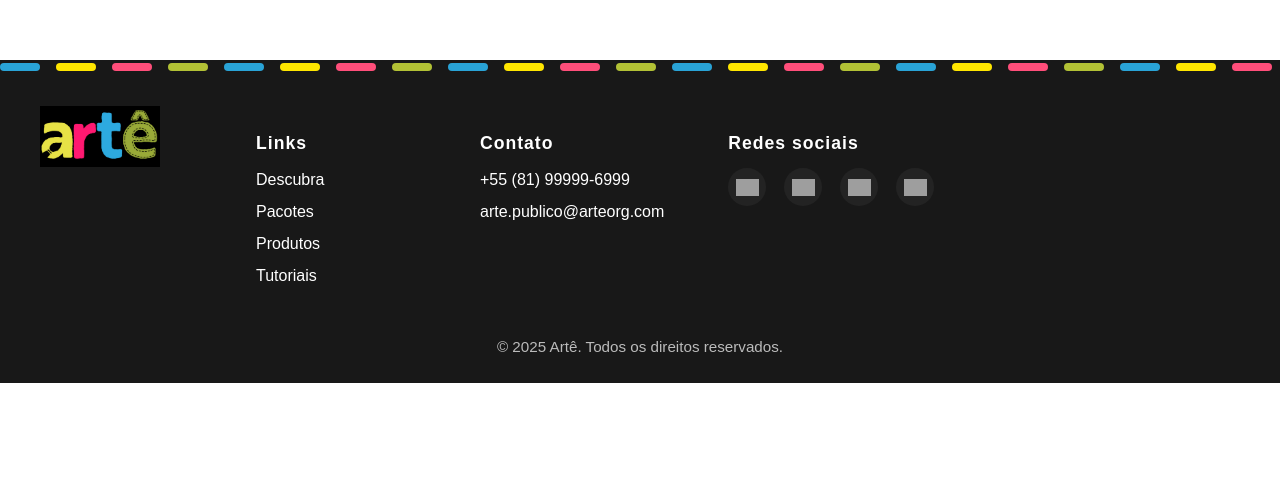
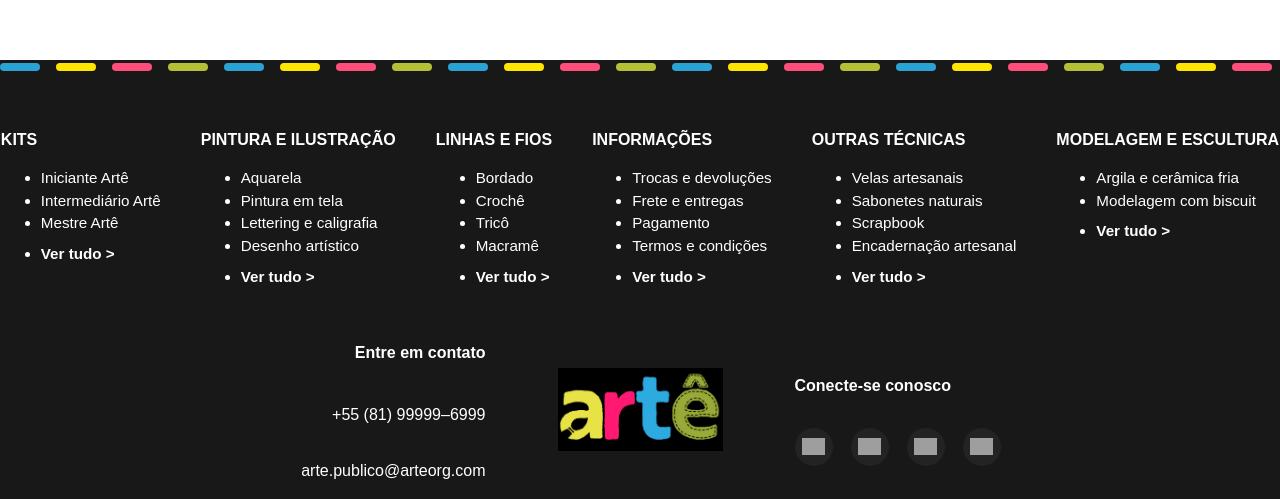
Before and after one commit to gugalaporte/ecommerceArte, a React (Vite) app in the folder arte-ecommerce/: page / in a window 1280 px wide. Shown: the part 1157-1656 px from the top of the page. Before the commit the page ends 1540 px from the top, so only its background shows below. Built offline with nearby package versions, Linux system fonts and the light colour scheme; grey boxes are pictures that could not be loaded.

Commit message:
rodape novo

```diff
--- a/arte-ecommerce/src/components/Footer.css
+++ b/arte-ecommerce/src/components/Footer.css
@@ -225,10 +225,24 @@
 }
 
 .footer-novo-social {
+  flex: 0 0 260px;
+  min-width: 160px;
   display: flex;
+  flex-direction: column;
+  align-items: flex-start;
+  margin-left: 32px;
+  text-align: left;
+}
+
+.footer-novo-social-icons {
+  display: flex;
+  flex-direction: row;
   gap: 18px;
   margin-top: 8px;
+  justify-content: flex-start;
+  align-items: center;
 }
+
 .footer-novo-icon {
   width: 38px;
   height: 38px;
@@ -296,3 +310,86 @@
     text-align: center;
   }
 }
+
+.footer-novo-sections {
+  display: flex;
+  flex-direction: row;
+  justify-content: center;
+  align-items: flex-start;
+  gap: 40px;
+  margin: 0 auto 8px auto;
+  flex-wrap: nowrap;
+  overflow-x: auto;
+  width: 100%;
+}
+
+.footer-novo-section {
+  min-width: 100px;
+  text-align: left;
+}
+
+.footer-novo-section h4 {
+  font-size: 1rem;
+  margin-bottom: 8px;
+}
+
+.footer-novo-section ul, .footer-novo-section li {
+  font-size: 0.95rem;
+}
+
+.footer-novo-base {
+  display: flex;
+  flex-direction: row;
+  justify-content: center;
+  align-items: center;
+  max-width: 1200px;
+  margin: 0 auto;
+  padding: 8px 32px 0 32px;
+  gap: 40px;
+}
+
+.footer-novo-contato {
+  flex: 0 0 260px;
+  min-width: 160px;
+  display: flex;
+  flex-direction: column;
+  align-items: flex-end;
+  text-align: right;
+  margin-right: 32px;
+}
+
+.footer-novo-logo-centro {
+  flex: 0 0 165px;
+  display: flex;
+  justify-content: center;
+  align-items: center;
+}
+.footer-novo-logo-centro img {
+  max-width: 165px;
+  height: auto;
+  display: block;
+}
+
+@media (max-width: 900px) {
+  .footer-novo-sections {
+    flex-direction: column;
+    align-items: center;
+    gap: 24px;
+  }
+  .footer-novo-base {
+    flex-direction: column;
+    align-items: center;
+    gap: 24px;
+    padding: 24px 8px 0 8px;
+  }
+  .footer-novo-social {
+    align-items: center;
+    margin-left: 0;
+    text-align: center;
+  }
+  .footer-novo-contato {
+    align-items: center;
+    margin-right: 0;
+    text-align: center;
+  }
+}
--- a/arte-ecommerce/src/components/Footer.tsx
+++ b/arte-ecommerce/src/components/Footer.tsx
@@ -5,55 +5,84 @@
 const Footer: React.FC = () => {
   return (
     <footer className="footer-novo">
-      <div className="footer-novo-pontilhado">
-        {/* Faixa pontilhada colorida */}
-        <div className="pontinho azul" />
-        <div className="pontinho amarelo" />
-        <div className="pontinho rosa" />
-        <div className="pontinho verde" />
-        <div className="pontinho azul" />
-        <div className="pontinho amarelo" />
-        <div className="pontinho rosa" />
-        <div className="pontinho verde" />
-        <div className="pontinho azul" />
-        <div className="pontinho amarelo" />
-        <div className="pontinho rosa" />
-        <div className="pontinho verde" />
+      <div className="footer-novo-pontilhado" />
+      <div className="footer-novo-sections">
+        <div className="footer-novo-section">
+          <h4>KITS</h4>
+          <ul>
+            <li>Iniciante Artê</li>
+            <li>Intermediário Artê</li>
+            <li>Mestre Artê</li>
+            <li className="footer-ver-tudo">Ver tudo &gt;</li>
+          </ul>
+        </div>
+        <div className="footer-novo-section">
+          <h4>PINTURA E ILUSTRAÇÃO</h4>
+          <ul>
+            <li>Aquarela</li>
+            <li>Pintura em tela</li>
+            <li>Lettering e caligrafia</li>
+            <li>Desenho artístico</li>
+            <li className="footer-ver-tudo">Ver tudo &gt;</li>
+          </ul>
+        </div>
+        <div className="footer-novo-section">
+          <h4>LINHAS E FIOS</h4>
+          <ul>
+            <li>Bordado</li>
+            <li>Crochê</li>
+            <li>Tricô</li>
+            <li>Macramê</li>
+            <li className="footer-ver-tudo">Ver tudo &gt;</li>
+          </ul>
+        </div>
+        <div className="footer-novo-section">
+          <h4>INFORMAÇÕES</h4>
+          <ul>
+            <li>Trocas e devoluções</li>
+            <li>Frete e entregas</li>
+            <li>Pagamento</li>
+            <li>Termos e condições</li>
+            <li className="footer-ver-tudo">Ver tudo &gt;</li>
+          </ul>
+        </div>
+        <div className="footer-novo-section">
+          <h4>OUTRAS TÉCNICAS</h4>
+          <ul>
+            <li>Velas artesanais</li>
+            <li>Sabonetes naturais</li>
+            <li>Scrapbook</li>
+            <li>Encadernação artesanal</li>
+            <li className="footer-ver-tudo">Ver tudo &gt;</li>
+          </ul>
+        </div>
+        <div className="footer-novo-section">
+          <h4>MODELAGEM E ESCULTURA</h4>
+          <ul>
+            <li>Argila e cerâmica fria</li>
+            <li>Modelagem com biscuit</li>
+            <li className="footer-ver-tudo">Ver tudo &gt;</li>
+          </ul>
+        </div>
       </div>
-      <div className="footer-novo-container footer-novo-row">
-        <div className="footer-novo-logo">
+      <div className="footer-novo-base">
+        <div className="footer-novo-contato">
+          <h4>Entre em contato</h4>
+          <p>+55 (81) 99999–6999</p>
+          <p>arte.publico@arteorg.com</p>
+        </div>
+        <div className="footer-novo-logo-centro">
           <img src={logo} alt="Logo Artê" />
         </div>
-        <div className="footer-novo-cols">
-          <div className="footer-novo-col">
-            <h4>Links</h4>
-            <ul>
-              <li><a href="#">Descubra</a></li>
-              <li><a href="#">Pacotes</a></li>
-              <li><a href="#">Produtos</a></li>
-              <li><a href="#">Tutoriais</a></li>
-            </ul>
-          </div>
-          <div className="footer-novo-col">
-            <h4>Contato</h4>
-            <ul>
-              <li><a href="tel:+5581999996999">+55 (81) 99999-6999</a></li>
-              <li><a href="mailto:arte.publico@arteorg.com">arte.publico@arteorg.com</a></li>
-            </ul>
-          </div>
-          <div className="footer-novo-col">
-            <h4>Redes sociais</h4>
-            <div className="footer-novo-social">
-              <a href="#" aria-label="Instagram" className="footer-novo-icon instagram" />
-              <a href="#" aria-label="TikTok" className="footer-novo-icon tiktok" />
-              <a href="#" aria-label="YouTube" className="footer-novo-icon youtube" />
-              <a href="#" aria-label="Facebook" className="footer-novo-icon facebook" />
-            </div>
+        <div className="footer-novo-social">
+          <h4>Conecte-se conosco</h4>
+          <div className="footer-novo-social-icons">
+            <a href="#" aria-label="Instagram" className="footer-novo-icon instagram" />
+            <a href="#" aria-label="YouTube" className="footer-novo-icon youtube" />
+            <a href="#" aria-label="TikTok" className="footer-novo-icon tiktok" />
+            <a href="#" aria-label="Facebook" className="footer-novo-icon facebook" />
           </div>
         </div>
-      </div>
-      <div className="footer-novo-copy">
-        © {new Date().getFullYear()} Artê. Todos os direitos reservados.
       </div>
     </footer>
   );
```
